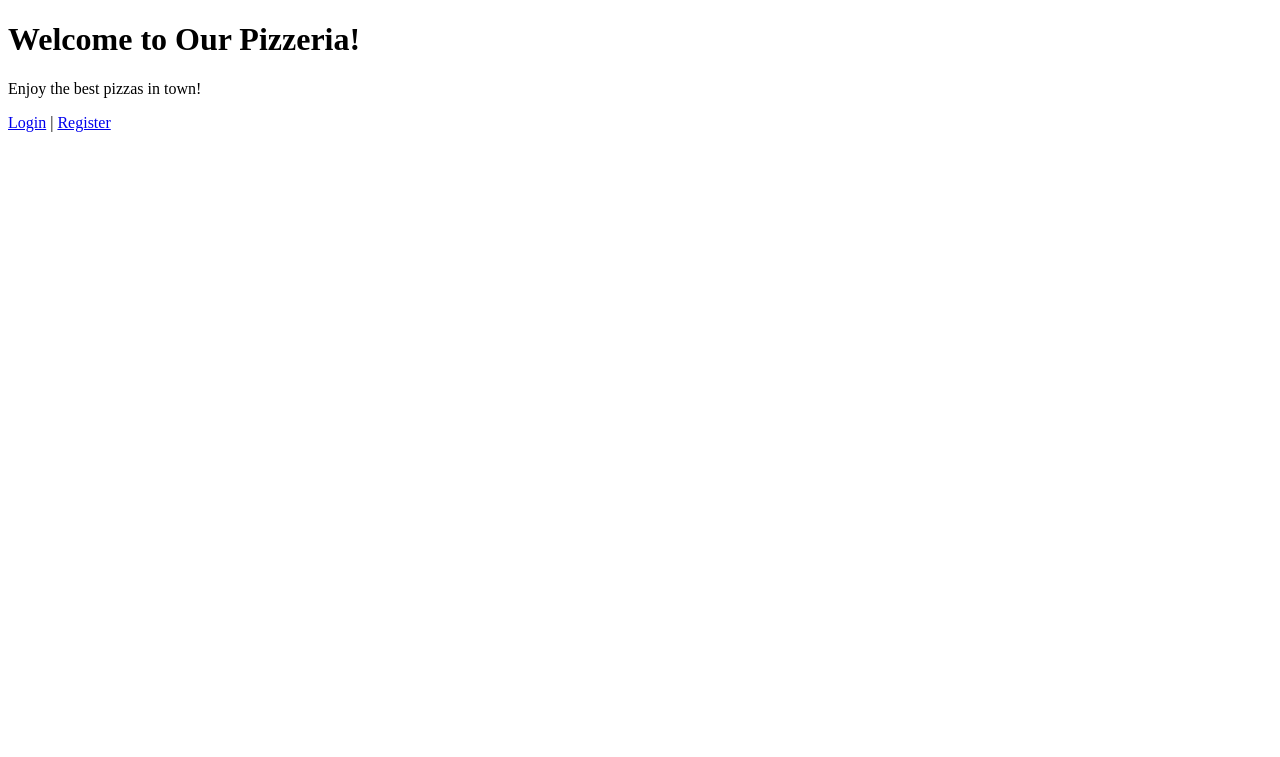
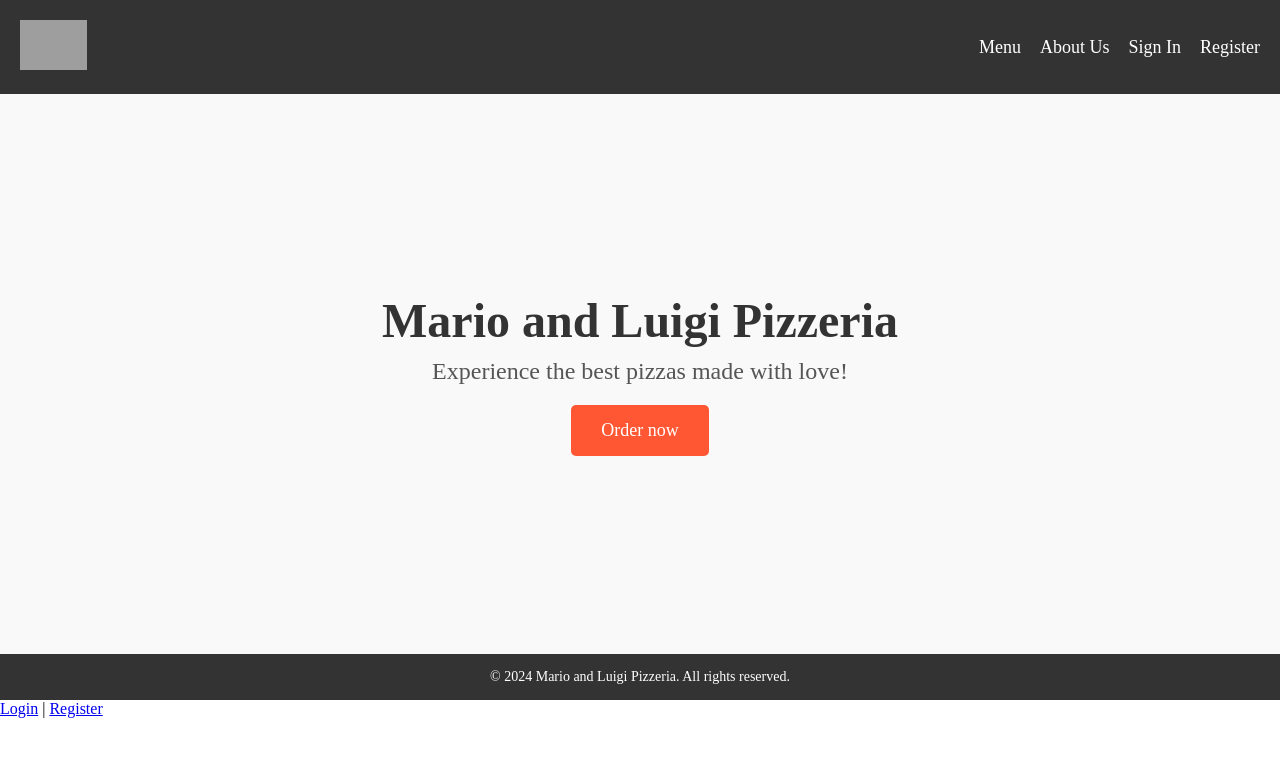
Before and after one commit to GeorgiFidanov/Latte-s-Pizzaria, a Flask app: page / in a window 1280 px wide. Shown: the top 757 px of the page. Run offline with Flask 3, Linux system fonts and the light colour scheme; grey boxes are pictures that could not be loaded.

Commit message:
Moved css, Edited index

```diff
--- a/backend/templates/index.html
+++ b/backend/templates/index.html
@@ -1,11 +1,36 @@
 <!DOCTYPE html>
-<html>
+<html lang="en">
 <head>
-    <title>Pizzeria Home</title>
+    <meta charset="UTF-8">
+    <meta name="viewport" content="width=device-width, initial-scale=1.0">
+    <title>Mario and Luigi Pizzeria</title>
+    <link rel="stylesheet" type="text/css" href="static\style.css"> <!-- Ensure the path is correct -->
 </head>
 <body>
-    <h1>Welcome to Our Pizzeria!</h1>
-    <p>Enjoy the best pizzas in town!</p>
+    <header class="header">
+        <div class="logo">
+            <img src="C:\Users\frank\Desktop\pizzatestz\static\logo.png" alt="Pizzeria Logo"> <!-- Update with logo path -->
+        </div>
+        <nav class="navbar">
+            <a href="{{ url_for('menu') }}">Menu</a>
+            <a href="{{ url_for('about') }}">About Us</a>
+            <a href="{{ url_for('login') }}">Sign In</a>
+            <a href="{{ url_for('register') }}">Register</a>
+        </nav>
+    </header>
+
+    <main class="main-content">
+        <div class="main-content-content">
+            <h1>Mario and Luigi Pizzeria</h1>
+            <p>Experience the best pizzas made with love!</p>
+            <a class="order-button" href="{{ url_for('order') }}">Order now</a>
+        </div>
+    </main>
+
+    <footer>
+        <p>&copy; 2024 Mario and Luigi Pizzeria. All rights reserved.</p>
+    </footer>
+
     <a href="{{ url_for('login') }}">Login</a> | <a href="{{ url_for('register') }}">Register</a>
 </body>
 </html>
--- /dev/null
+++ b/backend/templates/static/style.css
@@ -0,0 +1,87 @@
+/* Reset some default browser styling */
+* {
+    margin: 0;
+    padding: 0;
+    box-sizing: border-box;
+}
+
+/* Styling for the header */
+.header {
+    display: flex;
+    justify-content: space-between;
+    align-items: center;
+    padding: 20px;
+    background-color: #333;
+}
+
+.header .logo img {
+    height: 50px;
+}
+
+.navbar a {
+    color: #fff;
+    text-decoration: none;
+    margin-left: 15px;
+    font-size: 18px;
+}
+
+.navbar a:hover {
+    color: #ff5733;
+}
+
+/* Main content styling */
+.main-content {
+    display: flex;
+    justify-content: center;
+    align-items: center;
+    text-align: center;
+    height: 70vh;
+    background-color: #f9f9f9;
+	background-image: url(for image background);
+    background-size: cover;
+    background-repeat: no-repeat; /* Change to `repeat` if you want it tiled across the page */
+    background-position: center;
+}
+
+.main-content-content {
+    display: flex;
+    flex-direction: column;
+    align-items: center;
+}
+
+.main-content h1 {
+    font-size: 48px;
+    font-weight: bold;
+    margin-bottom: 10px;
+    color: #333;
+}
+
+.main-content p {
+    font-size: 24px;
+    margin-bottom: 20px;
+    color: #555;
+}
+
+.order-button {
+    display: inline-block;
+    padding: 15px 30px;
+    background-color: #ff5733;
+    color: #fff;
+    text-decoration: none;
+    border-radius: 5px;
+    font-size: 18px;
+    transition: background-color 0.3s ease;
+}
+
+.order-button:hover {
+    background-color: #cc4629;
+}
+
+/* Footer styling */
+footer {
+    padding: 15px;
+    text-align: center;
+    background-color: #333;
+    color: #fff;
+    font-size: 14px;
+}
```
Also changed, not shown: backend/static/styles.css (deleted, +0 -86 lines).
